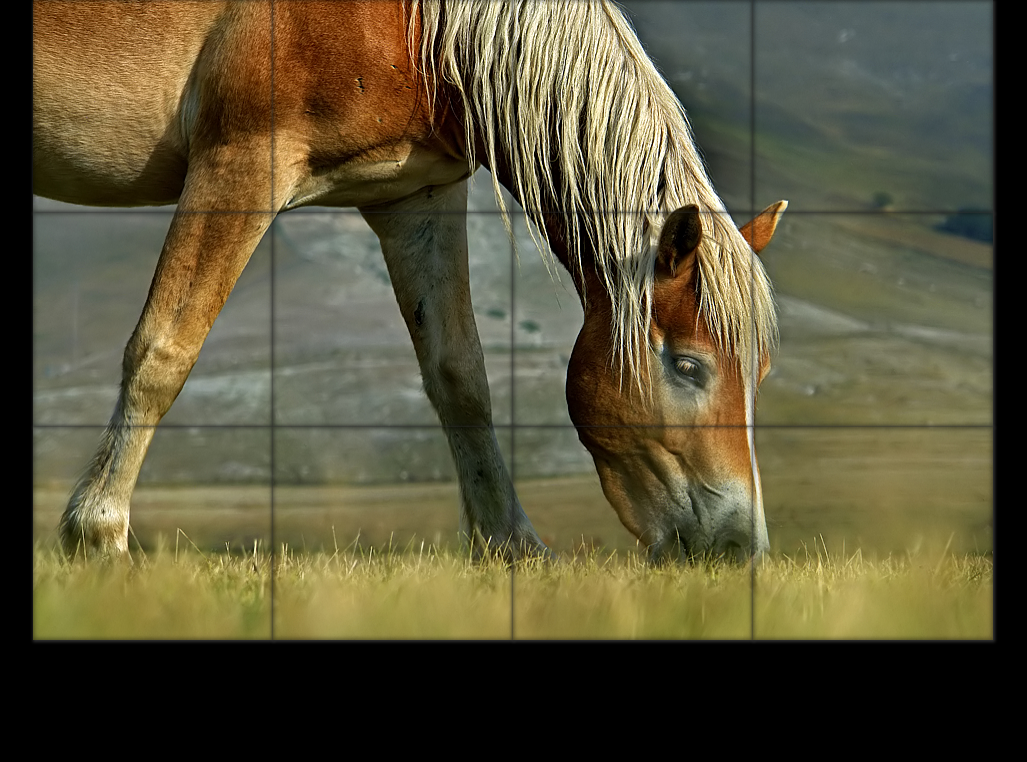
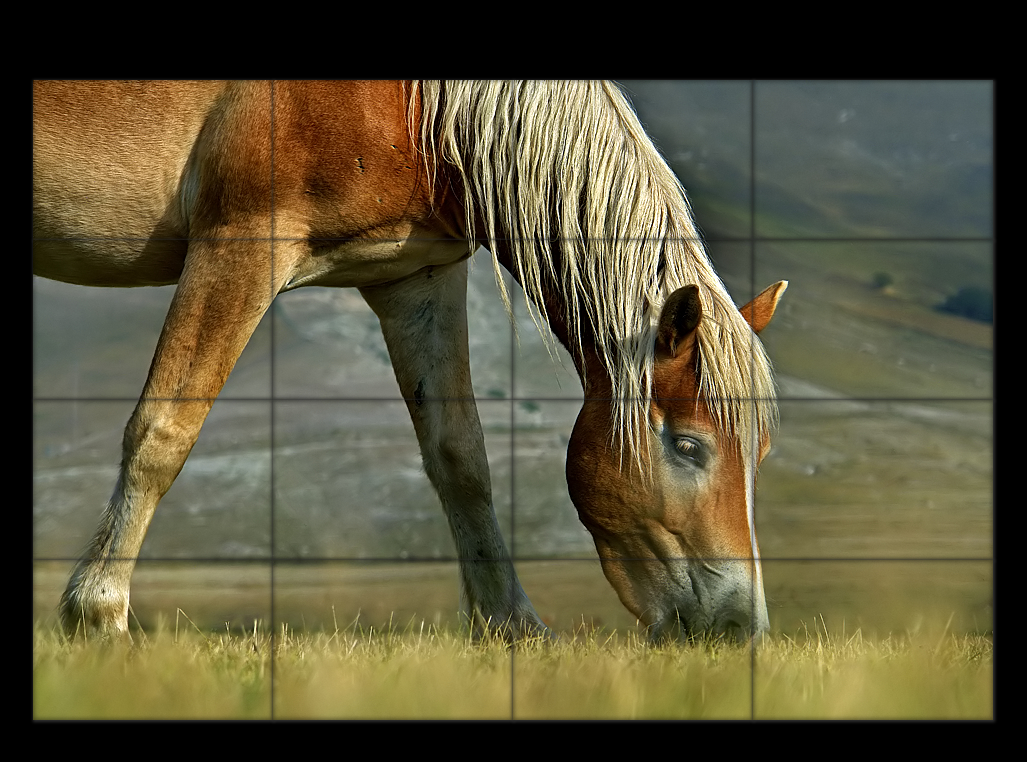
Before and after one commit to gustaff-weldon/puzzle, a plain HTML site: page index.html in a window 1280 px wide. Shown: the whole page, without its empty margins (127-1154 px from the left). Drawn offline with Linux system fonts and the light colour scheme.

Commit message:
Removed board offset - updated styles - updated JS - image centered on first render
CSS lint used on main.css
- prefixed css3 props

```diff
--- a/app/controller/game.js
+++ b/app/controller/game.js
@@ -12,7 +12,13 @@ PZ.Game.LEFT = 4;
 
 PZ.Game.prototype = {
     start: function() {
-        this.model = this.buildModel();
+        this.model = this.buildModel({
+            width: 960,
+            height: 640,
+            countX: 4,
+            countY : 4,
+            photo: './app/assets/test.jpg'
+        });
         this.view = new PZ.view.Board(this);
         this.view.addEventListeners({
             'piecemove': this.onUpdatePieces.bind(this),
@@ -25,13 +31,15 @@ PZ.Game.prototype = {
         });
     },
 
-    buildModel: function(){
-        var pieces = this.calculatePieces(960, 640, 4, 3),
+    buildModel: function(config){
+        var pieces = this.calculatePieces(config.width, config.height, config.countX, config.countY),
             pieceMap={};
         pieces.map(function(el) {
             pieceMap[el.id] = el;
         });
         return {
+            width: config.width,
+            height: config.height,
             matchGroups: {},
             matchDeltaX: util.isTouch ? 30 : 15,
             matchDeltaY: util.isTouch ? 30 : 15,
@@ -39,14 +47,14 @@ PZ.Game.prototype = {
             pieceHeight: pieces[0].height,
             pieces: pieces,
             pieceMap : pieceMap,
-            photoPath: './app/assets/test.jpg'
+            photoPath: config.photo
         };
     },
 
     calculatePieces: function(photoWidth, photoHeight, countX, countY){
         var pieceWidth = photoWidth / countX,
             pieceHeight = photoHeight / countY,
-            pieces = [], piece = null, offsetX, offsetY;
+            pieces = [], piece = null;
 
         function generateId(x,y) {
             return 'p_' + x + '_' + y;
--- a/app/view/board.js
+++ b/app/view/board.js
@@ -3,7 +3,6 @@ namespace('PZ.view');
 PZ.view.Board = function(controller) {
     this.controller = controller; //remove coupling, just register listener on events?
     this.boardEl = null;
-    this.boardOffset = null;
     this.elPieces = {};
 
     controller.addEventListeners({
@@ -21,10 +20,9 @@ PZ.view.Board.prototype = {
         document.body.appendChild(boardDiv);
 
         this.boardEl = boardDiv;
-        this.boardOffset = util.dom.offset(this.boardEl);
     },
 
-    buildPiece: function(photoPath, piece) {
+    buildPiece: function(piece, config) {
             var pieceEl = document.createElement('div');
             pieceEl.id = piece.id;
             pieceEl.className = 'puzzle-piece';
@@ -32,9 +30,9 @@ PZ.view.Board.prototype = {
             util.mixin(pieceEl.style, {
                 width: piece.width + 'px',
                 height: piece.height + 'px',
-                left: piece.posX + 'px',
-                top: piece.posY + 'px',
-                backgroundImage: 'url(' + photoPath + ')',
+                left: piece.posX + config.offsetX +'px',
+                top: piece.posY + config.offsetY + 'px',
+                backgroundImage: 'url(' + config.photoPath + ')',
                 backgroundPosition: ' -' + piece.posX + 'px'
                                   + ' -' + piece.posY + 'px'
             });
@@ -59,10 +57,12 @@ PZ.view.Board.prototype = {
         var docFragment = document.createDocumentFragment(),
             i, pieceEl,
             model = data.model,
-            len = model.pieces.length;
+            len = model.pieces.length,
+            offsetX = (innerWidth - model.width) /2,
+            offsetY = (innerHeight - model.height) /2;
 
         for (i = 0; i < len; i++) {
-            pieceEl = this.buildPiece(model.photoPath, model.pieces[i]);
+            pieceEl = this.buildPiece(model.pieces[i], {photoPath: model.photoPath, offsetX: offsetX, offsetY: offsetY});
             this.elPieces[pieceEl.id] = pieceEl;
             docFragment.appendChild(pieceEl);
         }
@@ -85,8 +85,7 @@ PZ.view.Board.prototype = {
         }
 
         var pieces = data.model.pieces,
-                len = pieces.length, i, id,
-                offset = this.boardOffset;
+            len = pieces.length, i, id;
         for (i = 0; i < len; i++) {
             id = pieces[i].id;
 
@@ -96,8 +95,8 @@ PZ.view.Board.prototype = {
             }
             else {}
             util.mixin(this.elPieces[id].style, {
-                left: (pieces[i].posX  - offset.x) + 'px',
-                top: (pieces[i].posY  - offset.y) + 'px'
+                left: pieces[i].posX + 'px',
+                top: pieces[i].posY + 'px'
             });
         }
     },
@@ -130,8 +129,8 @@ PZ.view.Board.prototype = {
         //calculate offset within a piece when piece is grabbed
         var left = parseInt(node.style.left, 10),
             top =  parseInt(node.style.top, 10);
-        ox = (originalEvt.pageX - this.boardOffset.x) - left ;
-        oy = (originalEvt.pageY - this.boardOffset.y) - top;
+        ox = originalEvt.pageX - left ;
+        oy = originalEvt.pageY - top;
         node.dragOffset = {x: ox, y: oy};
         node.pos = {top: top, left: left};
         node.group = [];
@@ -165,8 +164,8 @@ PZ.view.Board.prototype = {
             node.parentNode.appendChild(node);
             return {
                 id : node.id,
-                x : parseInt(node.style.left, 10) + this.boardOffset.x,
-                y : parseInt(node.style.top, 10) + this.boardOffset.y
+                x : parseInt(node.style.left, 10),
+                y : parseInt(node.style.top, 10)
             };
         }
 
@@ -201,14 +200,13 @@ PZ.view.Board.prototype = {
 
         var	evt =  evt.changedTouches ? evt.changedTouches[0] : evt,
             node = evt.target,
-            offset = this.boardOffset;//,
             isHeld = node.dragOffset;
 
         //on desktop, leaving node area while moving mouse really fast
         //might leave the node in 'held' state, we find it and update it
         if (isHeld || (!isHeld && (node = document.querySelector('.puzzle-piece.held-main')))) {
-            var newX = (evt.pageX - offset.x - node.dragOffset.x),
-                newY = (evt.pageY - offset.y - node.dragOffset.y),
+            var newX = evt.pageX - node.dragOffset.x,
+                newY = evt.pageY - node.dragOffset.y,
                 moveX = newX - node.pos.left,
                 moveY = newY - node.pos.top;
 
--- a/css/main.css
+++ b/css/main.css
@@ -38,13 +38,6 @@ body {
     background: #000;
 }
 
-.puzzle-board {
-    width: 960px;
-    min-height: 640px;
-    margin: 0 auto 160px;
-    position: relative;
-}
-
 .puzzle-board img {
     max-width: 100%;
 }
@@ -53,27 +46,40 @@ body {
     position: absolute;
     background: transparent none no-repeat;
     -webkit-transition: outline 0.4s linear;
-    -webkit-box-shadow: inset 0px 0px 5px 1px rgba(0,0,0,0.5), 1px 1px 3px 0px #333;
-    box-shadow: inset 0px 0px 5px 1px rgba(0,0,0,0.5), 1px 1px 3px 0px #333;
+    -moz-transition: outline 0.4s linear;
+    -o-transition: outline 0.4s linear;
+    -ms-transition: outline 0.4s linear;
+
+    -webkit-box-shadow: inset 0 0 5px 1px rgba(0,0,0,0.5), 1px 1px 3px 0 #333;
+    -moz-box-shadow: inset 0 0 5px 1px rgba(0,0,0,0.5), 1px 1px 3px 0 #333;
+    box-shadow: inset 0 0 5px 1px rgba(0,0,0,0.5), 1px 1px 3px 0 #333;
 
     -webkit-transform: translate3d(0, 0, 0);
     -moz-transform: translate3d(0, 0, 0);
+    -o-transform: translate3d(0, 0, 0);
+    -ms-transform: translate3d(0, 0, 0);
     transform: translate3d(0, 0, 0);
 }
 
 .full .puzzle-piece {
-    -webkit-box-shadow: inset 0px 0px 5px 1px rgba(0,0,0,0.5), 1px 1px 3px 1px #333;
-    box-shadow: inset 0px 0px 5px 1px rgba(0,0,0,0.5), 1px 1px 3px 1px #333;
+    -webkit-box-shadow: inset 0 0 5px 1px rgba(0,0,0,0.5), 1px 1px 3px 1px #333;
+    -moz-box-shadow: inset 0 0 5px 1px rgba(0,0,0,0.5), 1px 1px 3px 1px #333;
+    box-shadow: inset 0 0 5px 1px rgba(0,0,0,0.5), 1px 1px 3px 1px #333;
 }
 
 .puzzle-piece.held {
     z-index: 9999;
     opacity: 0.7;
-    -webkit-box-shadow: inset 0px 0px 5px 1px rgba(0,0,0,0.5), 10px 10px 10px black;
-    box-shadow: inset 0px 0px 5px 1px rgba(0,0,0,0.5), 7px 7px 20px black;
+    -webkit-box-shadow: inset 0 0 5px 1px rgba(0,0,0,0.5), 10px 10px 10px black;
+    -moz-box-shadow: inset 0 0 5px 1px rgba(0,0,0,0.5), 10px 10px 10px black;
+    box-shadow: inset 0 0 5px 1px rgba(0,0,0,0.5), 7px 7px 20px black;
 }
 
 .puzzle-piece.matched {
     -webkit-transition: outline 0.4s linear;
+    -moz-transition: outline 0.4s linear;
+    -o-transition: outline 0.4s linear;
+    -ms-transition: outline 0.4s linear;
+    transition: outline 0.4s linear;
     outline: 1px solid #F2B705;
 }
```
